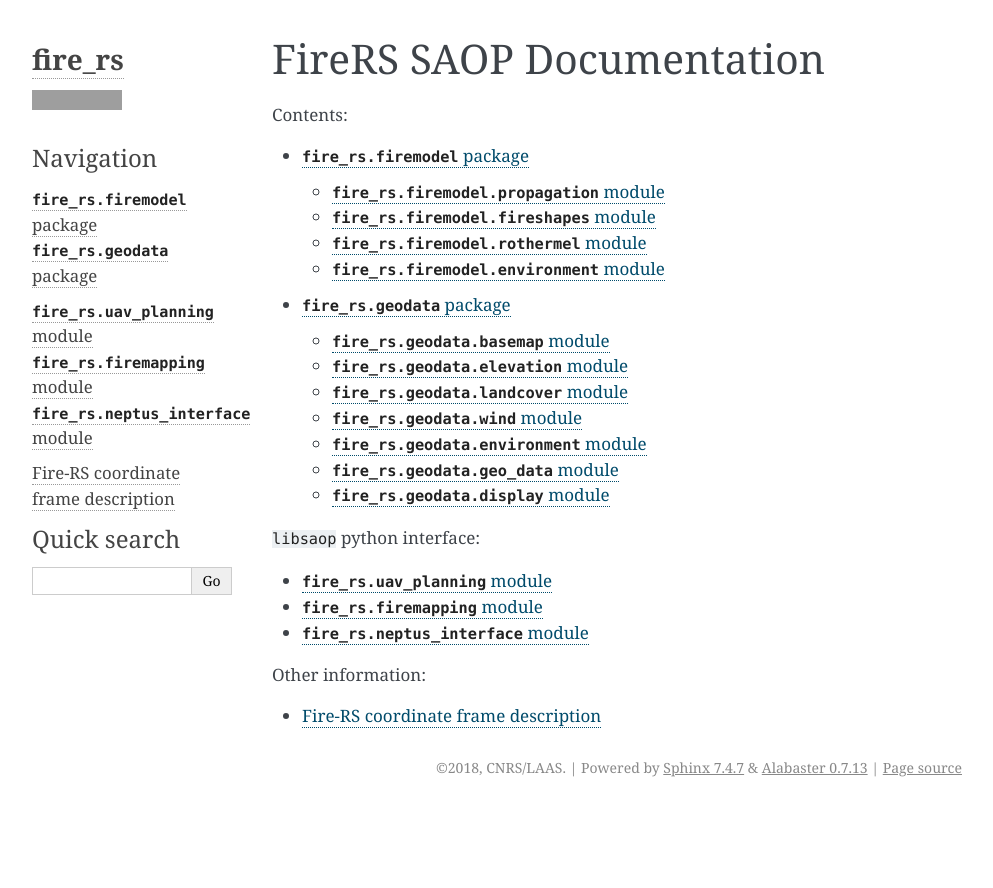
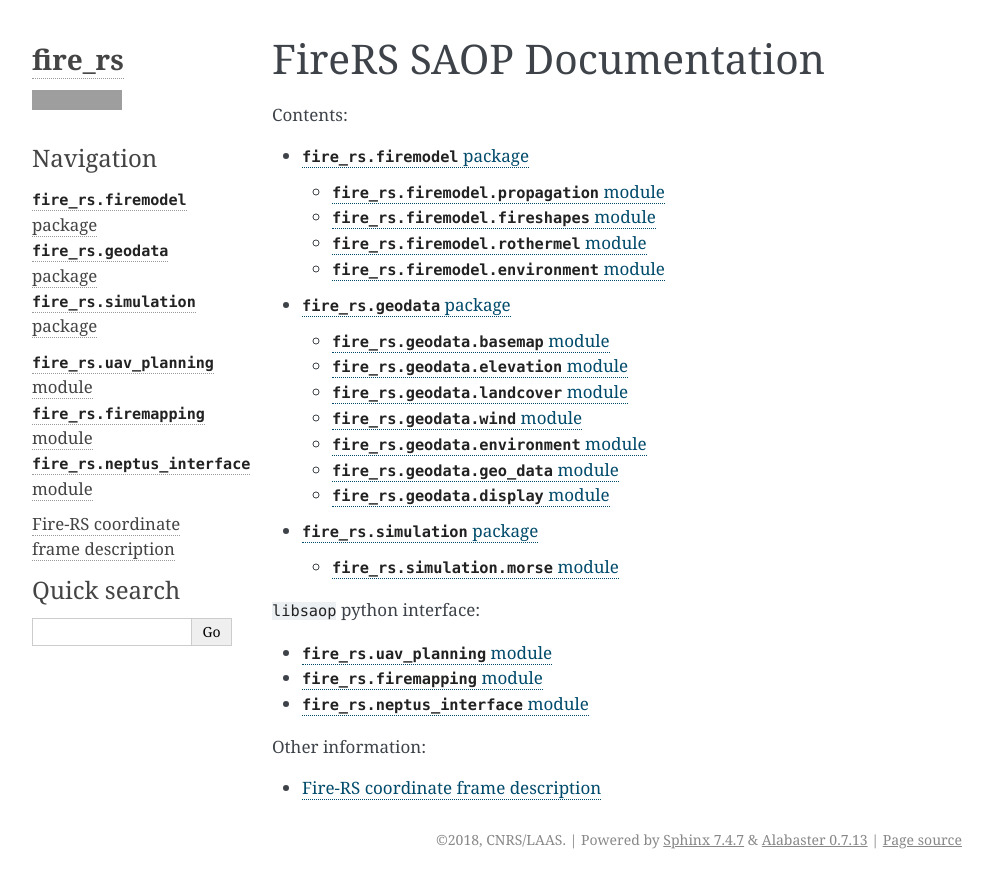
Before and after one commit to laas/fire-rs-saop, a Sphinx documentation site: the page built from doc/index.rst, in a window 1280 px wide. Shown: the top 888 px of the page, without its empty margins (148-1141 px from the left). Built offline with Sphinx 7.4.7, drawn with Linux system fonts in a browser that asks for light colours; grey boxes are pictures that could not be loaded.

Commit message:
Update doc

```diff
--- a/doc/index.rst
+++ b/doc/index.rst
@@ -9,6 +9,8 @@ Contents:
    firemodel
 
    geodata
+
+   simulation
 
 ``libsaop`` python interface:
 
--- /dev/null
+++ b/doc/simulation.rst
@@ -0,0 +1,10 @@
+``fire_rs.simulation`` package
+=============================
+
+``fire_rs.simulation.morse`` module
+----------------------------------------
+
+.. automodule:: fire_rs.simulation.morse
+    :members:
+    :undoc-members:
+    :private-members:
```
